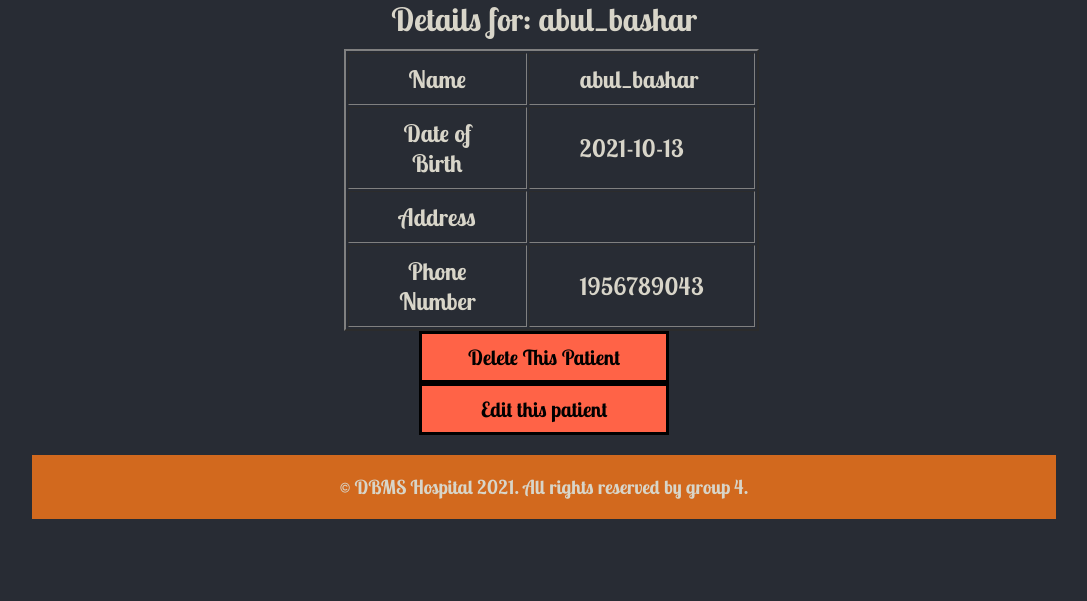
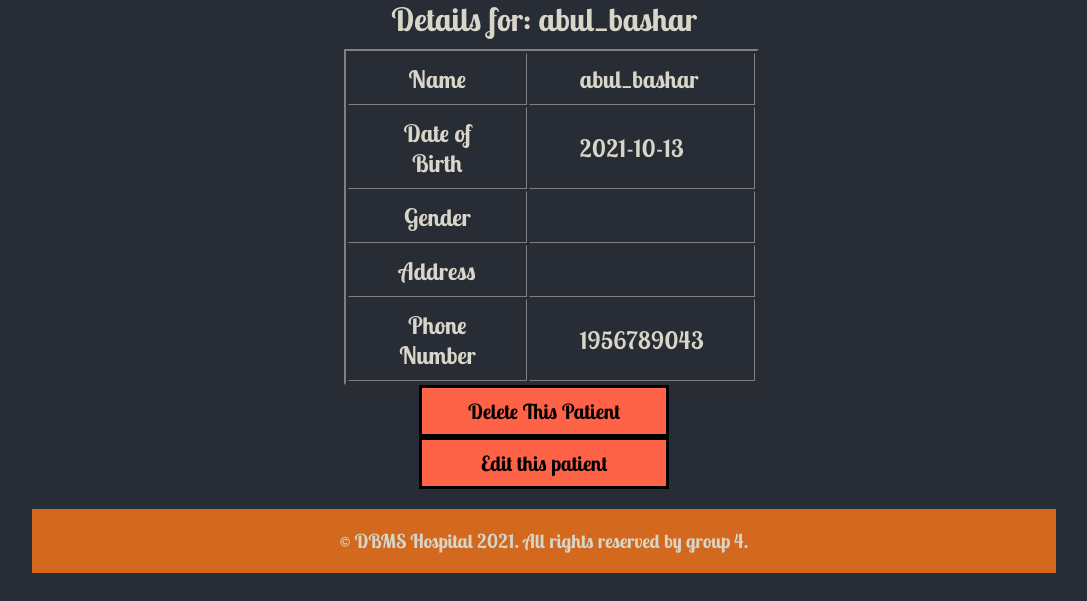
Before and after one commit to muzahidul190/hospital_management_project, a PHP site: page /patient in a window 1280 px wide. Shown: the part 199-800 px from the top of the page, without its empty margins (96-1183 px from the left). Run offline with PHP 8.4, Linux system fonts and the light colour scheme; data comes from the database, SQL or seed files in the repository; data that the repository does not hold is empty.

Commit message:
gender added

```diff
--- a/assets/css/style.css
+++ b/assets/css/style.css
@@ -197,7 +197,7 @@ label h3, form span{
     font-size: 2rem;
 }
 
-input[type="email"], input[type="text"], input[type="password"], input[type="number"], input[type="tel"]{
+input[type="email"], input[type="text"], input[type="password"], input[type="number"], input[type="tel"], input[type="date"], .gender-radio{
     display: block;
     margin: 0 auto;
     width: 300px;
@@ -207,6 +207,10 @@ input[type="email"], input[type="text"], input[type="password"], input[type="num
     margin-top: 10px;
     margin-bottom: 20px;
     font-size: 1.2em;
+}
+.gender-radio{
+    min-height: 125px;
+    text-align: justify;
 }
 input[type="email"]:hover, input[type="text"]:hover, input[type="password"]:hover, input[type="number"]:hover, input[type="tel"]:hover{
     width: 350px;
--- a/patient.php
+++ b/patient.php
@@ -86,6 +86,18 @@ if($count > 0){
                             <td><?php echo $info["p_dob"]; ?></td>
                         </tr>
                         <tr>
+                            <th>Gender</th>
+                            <td><?php
+                            if($info["p_gender"] == 'm')
+                                echo "male";
+                            else if($info["p_gender"] == 'f')
+                                echo "female";
+                            else if($info["p_gender"] == 'n')
+                                echo "3rd Gender";
+
+                            ?></td>
+                        </tr>
+                        <tr>
                             <th>Address</th>
                             <td><?php echo $info["p_address"]; ?></td>
                         </tr>
```
Also changed, not shown: sign-in-or-sign-up.php (+9 -0 lines).
